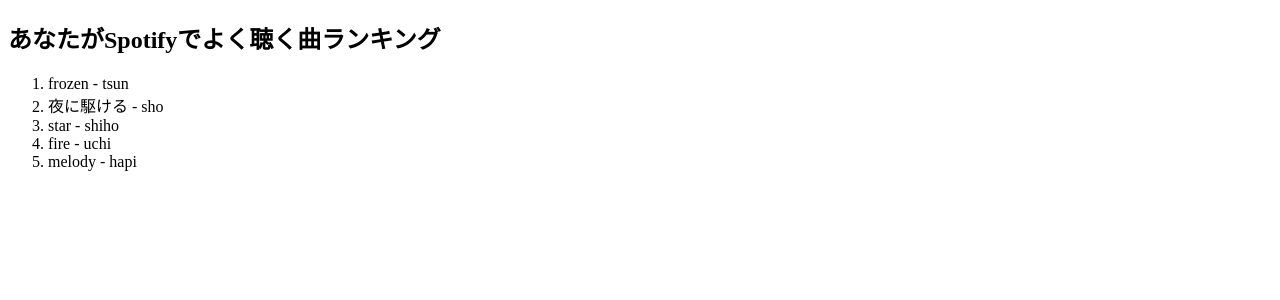
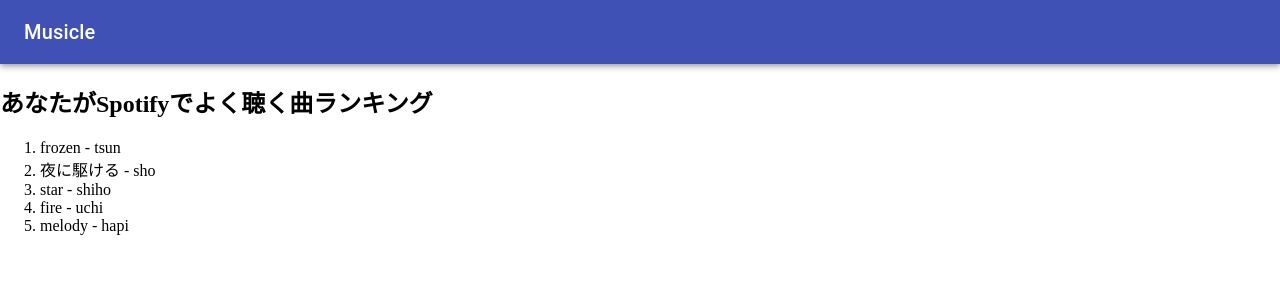
Before and after one commit to enpitut2020/musicle-client, a React app: page / in a window 1280 px wide. Shown: the top 300 px of the page. Built offline with nearby package versions, Linux system fonts and the light colour scheme.

Commit message:
add appbar

```diff
--- a/package.json
+++ b/package.json
@@ -8,6 +8,7 @@
     "deploy": "firebase deploy"
   },
   "dependencies": {
+    "@material-ui/core": "^4.11.0",
     "axios": "^0.19.2",
     "react": "^16.13.1",
     "react-dom": "^16.13.1"
--- /dev/null
+++ b/src/index.css
@@ -0,0 +1,8 @@
+body {
+  margin: 0;
+}
+
+a {
+  color: unset;
+  text-decoration: none;
+}
--- a/src/index.tsx
+++ b/src/index.tsx
@@ -1,12 +1,19 @@
 import React from "react"
 import ReactDOM from "react-dom"
 import { fake } from "./fake"
+import { AppBar, Toolbar, Typography } from "@material-ui/core"
+import "./index.css"
 
 // https://musicle-server.herokuapp.com/
 
 const App = () => {
   return (
     <>
+      <AppBar position="static">
+        <Toolbar>
+          <Typography variant="h6">Musicle</Typography>
+        </Toolbar>
+      </AppBar>
       <h2>あなたがSpotifyでよく聴く曲ランキング</h2>
       <ol>
         {fake.map((item) => (
```
Also changed, not shown: 1 other file (tests, documents, lock files or other folders).
